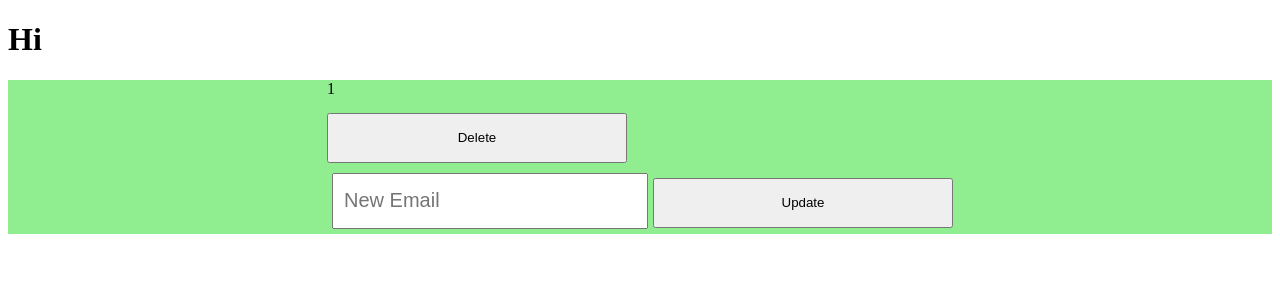
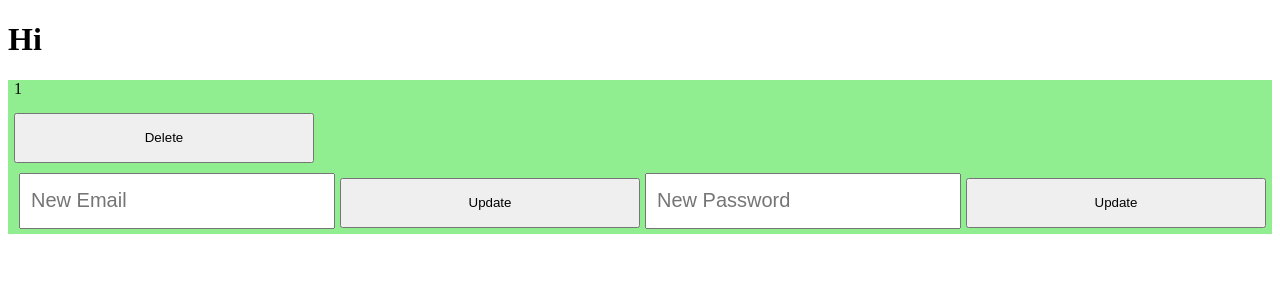
Before and after one commit to SU-CS308-22FA/Team22_Futboss_2, a React (Create React App) app in the folder client/: page /profilepage/1 in a window 1280 px wide. Shown: the top 300 px of the page. Built offline with nearby package versions, Linux system fonts and the light colour scheme.

Commit message:
passwordupdate

```diff
--- a/client/src/component/profilepage.component.js
+++ b/client/src/component/profilepage.component.js
@@ -13,11 +13,21 @@ const updateEmail = (username, email) => {
   });
 };
 
+const updatePassword = (username, password) => {
+  Axios.put(`${process.env.REACT_APP_API_URL}/updatepass`, {
+    username,
+    password,
+  }).then((response) => {
+    console.log(response);
+  });
+};
+
 export default function ProfilePage() {
   const { user } = useContext(userContext);
   const { username } = useParams();
 
   const [newEmail, setNewEmail] = useState(user?.email ?? "");
+  const [newPassword, setNewPassword] = useState(user?.password ?? "");
   window.scrollTo(0, 0);
   return (
     <div>
@@ -47,6 +57,21 @@ export default function ProfilePage() {
       >
         Update
       </button>
+      <input
+        type="password"
+        placeholder="New Password"
+        value={newPassword}
+        onChange={(event) => {
+          setNewPassword(event.target.value);
+        }}
+      />
+      <button
+        onClick={() => {
+          updatePassword(username, newPassword);
+        }}
+      >
+        Update
+      </button>
     </div>
   );
 }
--- a/client/src/store/context.js
+++ b/client/src/store/context.js
@@ -5,6 +5,7 @@ export const userContext = createContext({
         id: 1,
         username: "test",
         email: "test@h.com",
+        password: "password",
     }
 })
 
```
Also changed, not shown: 1 other file (tests, documents, lock files or other folders).
